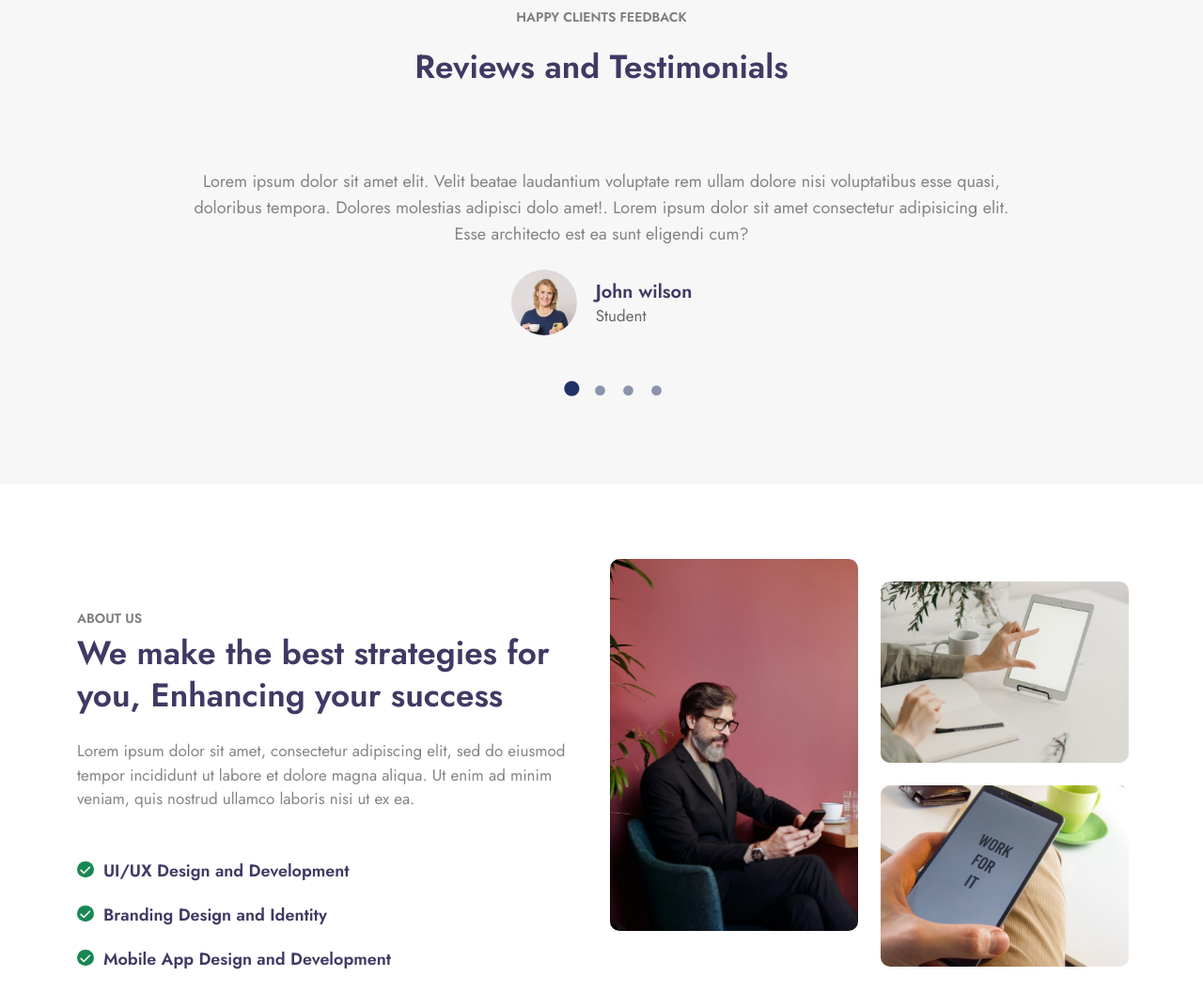
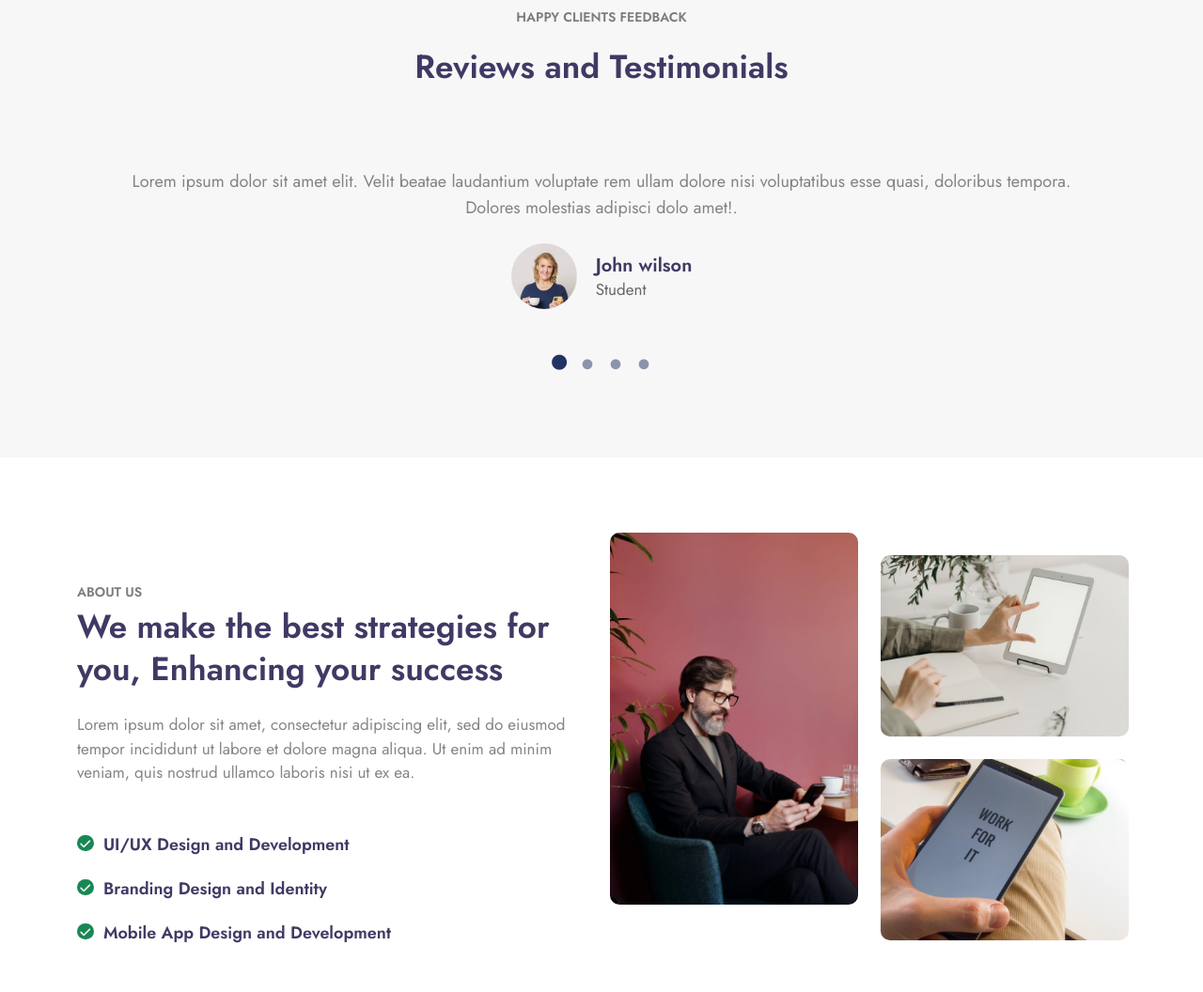
Before and after one commit to vanducvt0305/corpvision, a plain HTML site: page landing.html in a window 1280 px wide. Shown: the part 4689-5745 px from the top of the page at 94% size. Drawn offline with nearby package versions, Linux system fonts and the light colour scheme; some packages are replaced by stand-ins of ours; a script that the page names is missing; files whose address does not match are found by name.

Commit message:
definitely finished this time

```diff
--- a/css/stylek.css
+++ b/css/stylek.css
@@ -992,12 +992,14 @@
 }
 .testimonial .comment {
   margin-top: 45px;
-  padding: 0 80px;
+  /* padding: 0 80px; */
+
 }
 .testimonial .comment-area {
   padding: 40px 30px;
   margin: auto;
   position: relative;
+  overflow: hidden;
 }
 .testimonial .comment-area .comment-section p {
   font-size: 18px;
@@ -1031,9 +1033,6 @@
 .testimonial .author .name-job p {
   font-size: 17px;
   color: #666;
-}
-.testimonial .slick-dots {
-  transform: translateX(-6%);
 }
 .testimonial .slick-dots li button::before {
   font-size: 12.5px;
@@ -1444,6 +1443,10 @@
   .header.header-active {
     background-color: rgba(0, 0, 0, 0.7);
   }
+  /* SLIDER */
+  .slider .slider-item h1{
+    font-size: 50px;
+  }
   /* SERVICE */
   .serve-body .item{
     grid-gap: 15px;
@@ -1468,12 +1471,19 @@
   }
 }
 @media screen and (max-width: 768px) {
+  .slider .slider-item h1{
+    font-size: 45px;
+  }
+  .slider .slider-item p{
+    font-size: 18px;
+    line-height: 28px;
+  }
   .serve-body .item{
     padding: 40px 30px;
   }
-  .testimonial .slick-dots{
-    transform: translateX(-12%);
+}
+@media screen and (max-width: 576px) {
+  .slider .slider-item h1{
+    font-size: 40px;
   }
 }
-@media screen and (max-width: 576px) {
-}
--- a/landing.html
+++ b/landing.html
@@ -693,9 +693,7 @@
               <p>
                 Lorem ipsum dolor sit amet elit. Velit beatae laudantium
                 voluptate rem ullam dolore nisi voluptatibus esse quasi,
-                doloribus tempora. Dolores molestias adipisci dolo amet!. Lorem
-                ipsum dolor sit amet consectetur adipisicing elit. Esse
-                architecto est ea sunt eligendi cum?
+                doloribus tempora. Dolores molestias adipisci dolo amet!.
               </p>
             </div>
             <div
@@ -715,9 +713,7 @@
               <p>
                 Lorem ipsum dolor sit amet elit. Velit beatae laudantium
                 voluptate rem ullam dolore nisi voluptatibus esse quasi,
-                doloribus tempora. Dolores molestias adipisci dolo amet!. Lorem
-                ipsum dolor sit amet consectetur adipisicing elit. Esse
-                architecto est ea sunt eligendi cum?
+                doloribus tempora. Dolores molestias adipisci dolo amet!.
               </p>
             </div>
             <div
@@ -737,9 +733,7 @@
               <p>
                 Lorem ipsum dolor sit amet elit. Velit beatae laudantium
                 voluptate rem ullam dolore nisi voluptatibus esse quasi,
-                doloribus tempora. Dolores molestias adipisci dolo amet!. Lorem
-                ipsum dolor sit amet consectetur adipisicing elit. Esse
-                architecto est ea sunt eligendi cum?
+                doloribus tempora. Dolores molestias adipisci dolo amet!.
               </p>
             </div>
             <div
@@ -759,9 +753,7 @@
               <p>
                 Lorem ipsum dolor sit amet elit. Velit beatae laudantium
                 voluptate rem ullam dolore nisi voluptatibus esse quasi,
-                doloribus tempora. Dolores molestias adipisci dolo amet!. Lorem
-                ipsum dolor sit amet consectetur adipisicing elit. Esse
-                architecto est ea sunt eligendi cum?
+                doloribus tempora. Dolores molestias adipisci dolo amet!.
               </p>
             </div>
             <div
@@ -891,7 +883,10 @@
             anim id est nulla.
           </p>
           <div class="play-button">
-            <a href="https://www.youtube.com/watch?v=2N247cY2bEw" class="popup-with-zoom-anim">
+            <a
+              href="https://www.youtube.com/watch?v=2N247cY2bEw"
+              class="popup-with-zoom-anim"
+            >
               <i class="fa-regular fa-circle-play"></i>
             </a>
           </div>
@@ -1044,7 +1039,7 @@
             </p>
           </div>
           <div class="contact-choice my-5">
-            <div class="row">
+            <div class="row justify-content-center">
               <div class="col-lg-4 col-md-6">
                 <div class="item item-1">
                   <div class="icon">
@@ -1342,6 +1337,20 @@
               "<button class='slick-prev slick-arrow' aria-label='Previous' type='button' style=''><i class='fa fa-arrow-left'></i></button>",
             nextArrow:
               "<button class='slick-next slick-arrow' aria-label='Next' type='button' style=''><i class='fa fa-arrow-right'></i></button>",
+            responsive: [
+              {
+                breakpoint: 768,
+                settings: {
+                  autoplay: false,
+                },
+              },
+              {
+                breakpoint: 576,
+                settings: {
+                  autoplay: false,
+                },
+              },
+            ],
           });
         }, 2000);
       });
```
